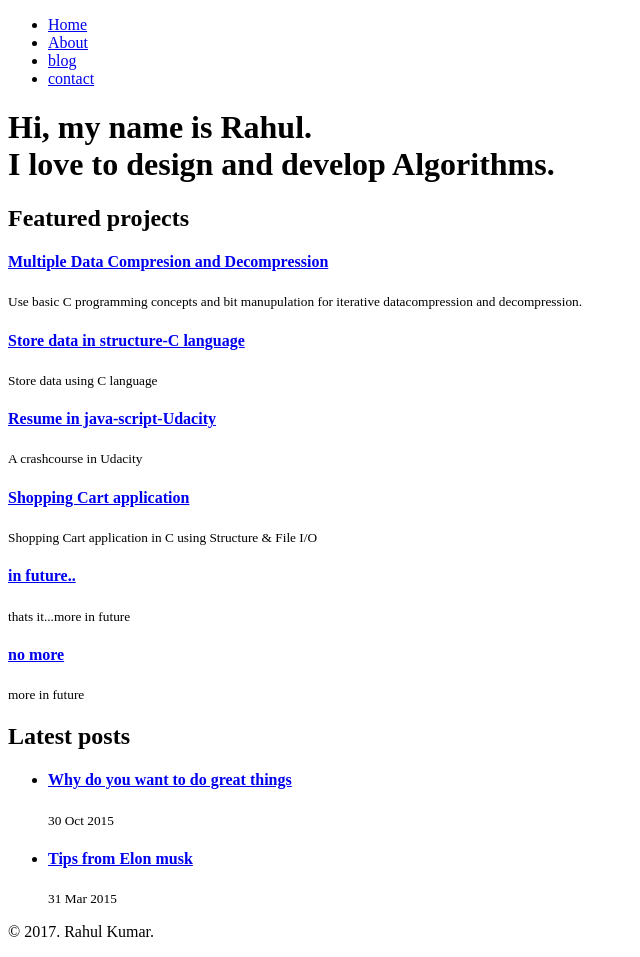
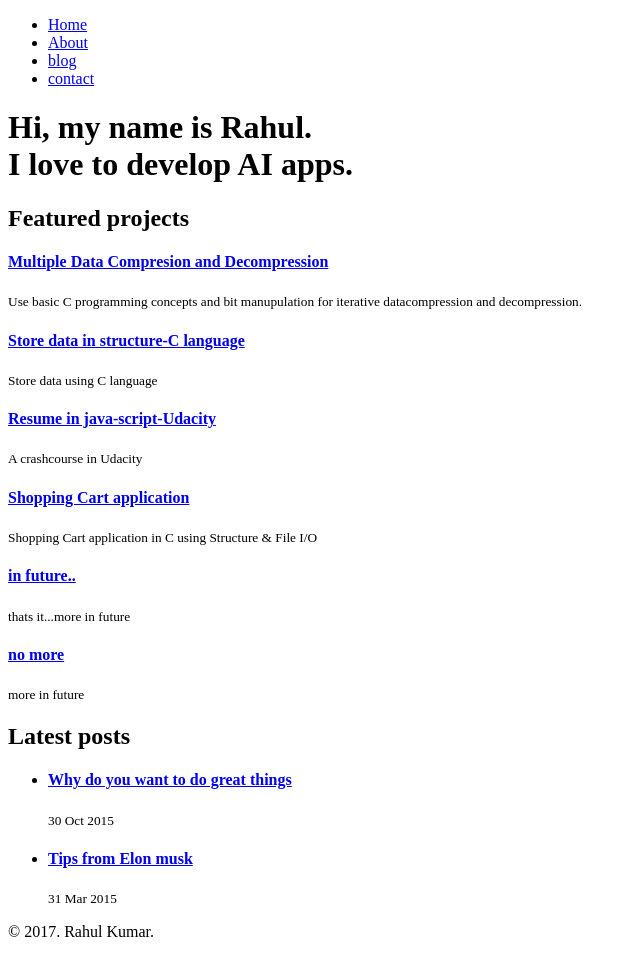
Before and after one commit to rahulkr7370/rahul10-pu.github.io, a Jekyll site: the page built from index.html, in a window 1280 px wide. Shown: the whole page, without its empty margins (0-640 px from the left). Built offline with Jekyll 4.4.1, drawn with Linux system fonts in a browser that asks for light colours.

Commit message:
Update index.html

```diff
--- a/index.html
+++ b/index.html
@@ -1,10 +1,10 @@
 ---
 layout: index
 title: Home
-description: Rahul Kumar. programmer. Personal website. Includes blog posts and self written `about me`.
+description: Rahul Kumar. Programmer. Personal website. Includes blog posts contact and self written `about me`.
 ---
 
-<h1 id="intro">Hi, my name is Rahul.<br>I love to design and develop Algorithms.</h1>
+<h1 id="intro">Hi, my name is Rahul.<br>I love to develop AI apps.</h1>
 <div class="clearfix">
   <div class="column-half clearfix">
       <h2>Featured projects</h2>
```
